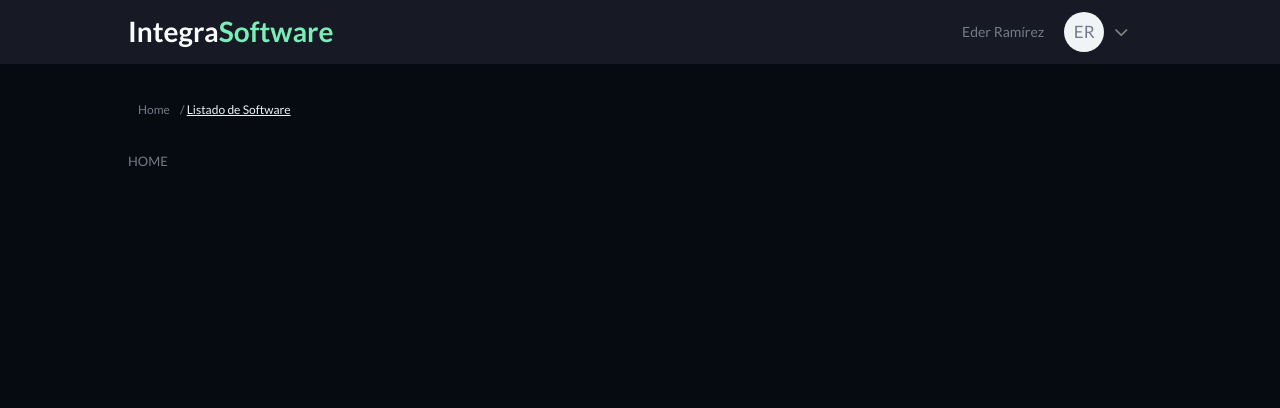
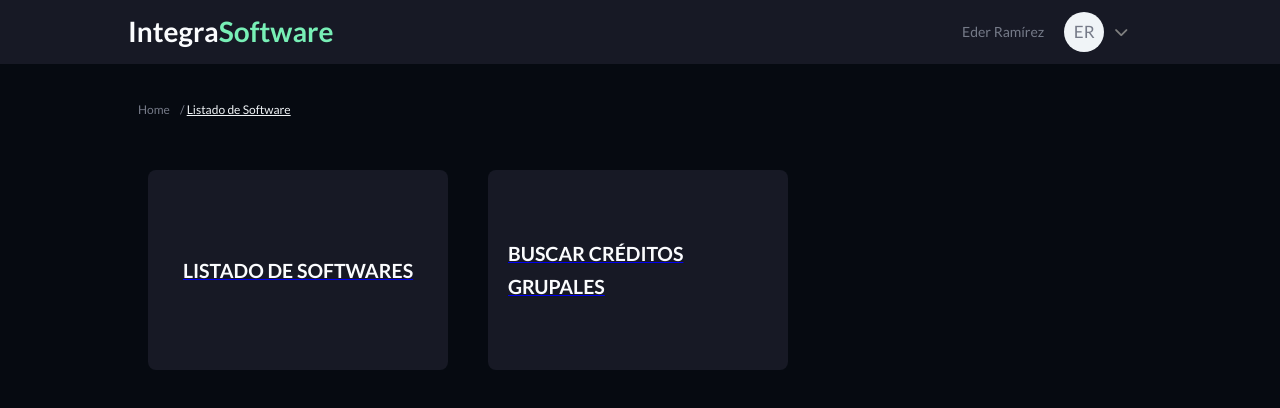
Before and after one commit to Eder87rh/mobilender, a Vue app: page / in a window 1280 px wide. Shown: the top 408 px of the page. Built offline with nearby package versions, Linux system fonts and the light colour scheme; sample sign-in values are in the browser's storage.

Commit message:
Adding home cards

```diff
--- /dev/null
+++ b/src/components/HomeCard.vue
@@ -0,0 +1,44 @@
+<template>
+  <router-link exact :to="url">
+    <div class="homecard">
+      <h2 class="homecard__text">
+        <slot></slot>
+      </h2>
+    </div>
+  </router-link>
+</template>
+
+<script>
+export default {
+  props: {
+    url: {
+      type: String,
+      required: true,
+    },
+  },
+  setup() {
+    return {};
+  },
+};
+</script>
+
+<style lang="css" scoped>
+.homecard {
+  width: 30rem;
+  height: 20rem;
+  border-radius: 0.8rem;
+
+  display: flex;
+  justify-content: center;
+  align-items: center;
+  background-color: var(--secondary-color);
+  padding: 2rem;
+  cursor: pointer;
+  margin: 2rem 2rem 2rem;
+}
+
+.homecard__text {
+  color: var(--white-color);
+  text-transform: uppercase;
+}
+</style>
--- /dev/null
+++ b/src/pages/BuscarCreditosGrupales.vue
@@ -0,0 +1,33 @@
+<template>
+  <div>
+    <NavigationTitle>
+      Buscar créditos grupales
+
+      <template #action-button>
+        <AppButton>
+          <template #icon>
+            <i class="fas fa-plus"></i>
+          </template>
+          Inspeccionar
+        </AppButton>
+      </template>
+    </NavigationTitle>
+  </div>
+</template>
+
+<script>
+import AppButton from "../components/AppButton.vue";
+// import CircleButton from "../components/CircleButton.vue";
+import NavigationTitle from "../components/NavigationTitle.vue";
+export default {
+  components: {
+    NavigationTitle,
+    AppButton,
+  },
+  setup() {
+    return {};
+  },
+};
+</script>
+
+<style lang="scss" scoped></style>
--- a/src/pages/Home.vue
+++ b/src/pages/Home.vue
@@ -1,19 +1,27 @@
 <template>
-  <div>
-    HOME
+  <div class="home-container">
+    <home-card url="/listado_software">
+      Listado de softwares
+    </home-card>
+    <home-card url="/buscar_creditos_grupales">
+      Buscar créditos grupales
+    </home-card>
   </div>
 </template>
 
 <script>
+import HomeCard from "../components/HomeCard.vue";
 export default {
-  setup () {
-
-
-    return {}
-  }
-}
+  components: { HomeCard },
+  setup() {
+    return {};
+  },
+};
 </script>
 
 <style lang="css" scoped>
-
+.home-container {
+  display: flex;
+  /* justify-content: center; */
+}
 </style>
--- a/src/router.js
+++ b/src/router.js
@@ -1,6 +1,7 @@
 import { createWebHistory, createRouter } from "vue-router";
 import Home from "@/pages/Home.vue";
 import ListadoSoftware from "@/pages/ListadoSoftware.vue";
+import BuscarCreditosGrupales from "@/pages/BuscarCreditosGrupales.vue";
 import NotFound from "@/pages/404.vue";
 import Login from "@/pages/Login.vue";
 
@@ -19,6 +20,11 @@ const routes = [
     path: "/listado_software",
     name: "ListadoSoftware",
     component: ListadoSoftware,
+  },
+  {
+    path: "/buscar_creditos_grupales",
+    name: "BuscarCreditosGrupales",
+    component: BuscarCreditosGrupales,
   },
   {
     path: "/:catchAll(.*)",
```
